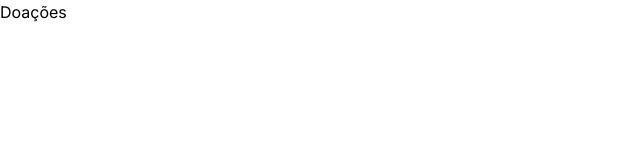
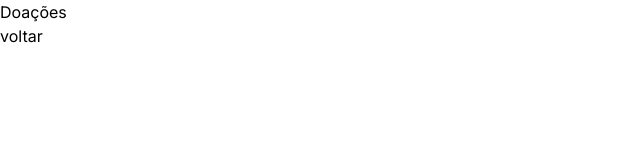
Before and after one commit to InstitutoSerMelhor/ism_frontend, a Next.js app: page /Donation in a window 1280 px wide. Shown: the top 160 px of the page, without its empty margins (0-640 px from the left). Built offline with nearby package versions, Linux system fonts and the light colour scheme.

Commit message:
Donation page linking from navbar

```diff
--- a/src/app/Donation/page.tsx
+++ b/src/app/Donation/page.tsx
@@ -1,10 +1,11 @@
-
+import Link from 'next/link'
 
 export default function Donation() {
     return (
         <>
             <main>
                 <h1>Doações</h1>
+                <Link href="/">voltar</Link>
             </main>
         </>
     )
--- a/src/app/page.tsx
+++ b/src/app/page.tsx
@@ -1,10 +1,10 @@
-
+import Link from 'next/link'
 
 export default function Home() {
   return (
       <>
           <nav className="bg-red-500">
-                <button>Doações</button>
+                <Link href="/Donation">Doações</Link>
             </nav>
             <main>
                 <h1>HOME</h1>
```
